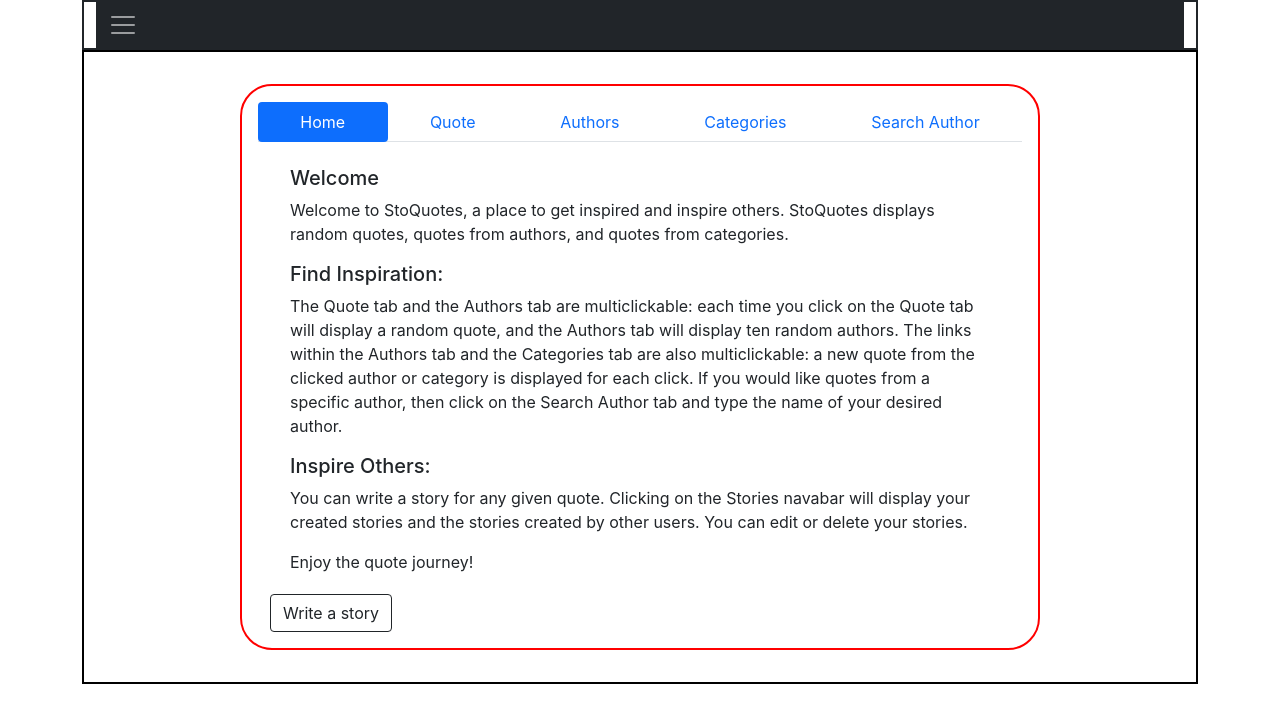
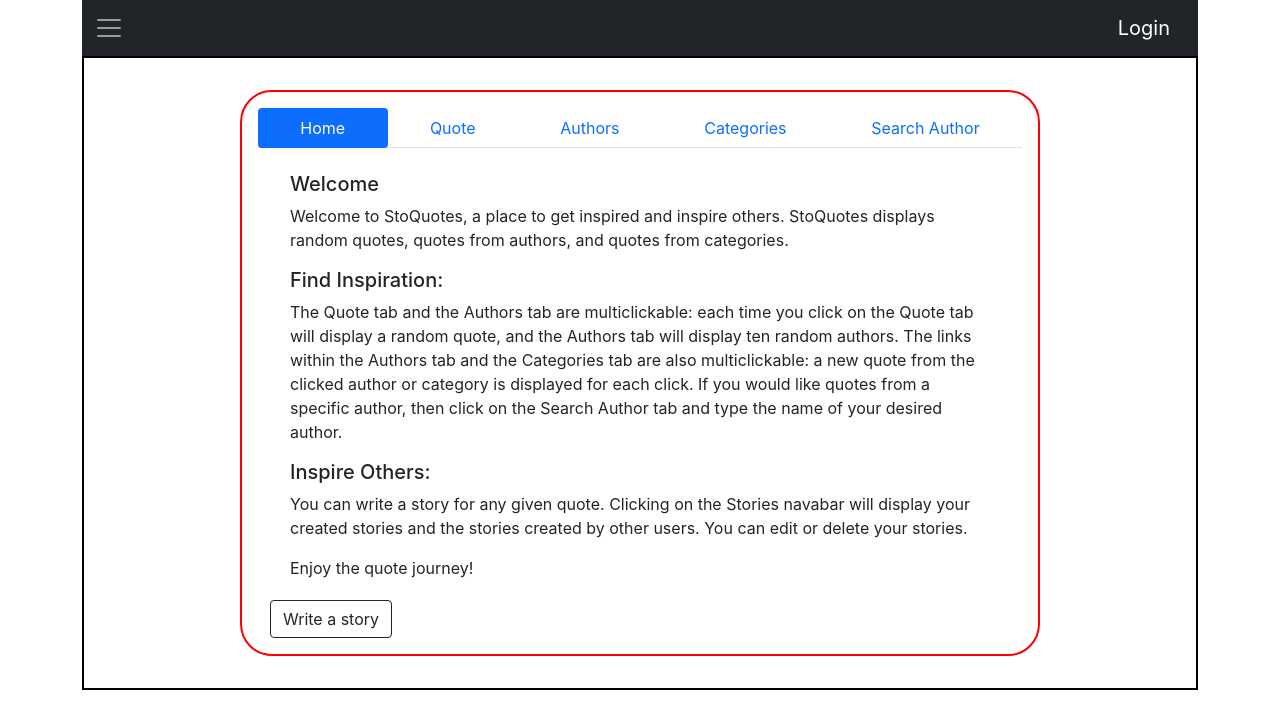
Before and after one commit to mmartinezluis/stoquotes-frontend, a React (Create React App) app: page / in a window 1280 px wide. Shown: the top 728 px of the page. Built offline with nearby package versions, Linux system fonts and the light colour scheme.

Commit message:
separated QuotesMachine from StoriesMachine; making routes for the two machines seems to be not possible

```diff
--- a/src/App.css
+++ b/src/App.css
@@ -58,7 +58,7 @@ li {
 
 #white-box {
   grid-area: stories;
-  border: solid  2px;
+  /* border: solid  2px; */
   /* overflow: scroll; */
 }
 
--- a/src/App.js
+++ b/src/App.js
@@ -1,5 +1,6 @@
 // import logo from "./logo.svg";
 import "./App.css";
+import { Routes, Route } from "react-router-dom";
 import QuotesMachine from "./pages/quotesMachine";
 import StoriesMachine from "./pages/storiesMachine";
 
@@ -7,8 +8,14 @@ function App() {
   return (
     <div className="App">
       <div className="container">
+        {/* <Routes>
+          <Route path="/">
+            <Route index element={<QuotesMachine />} />
+            <Route path="stories" element={<StoriesMachine />} />
+          </Route>
+        </Routes> */}
+        <QuotesMachine />
         <StoriesMachine />
-        <QuotesMachine />
       </div>
     </div>
   );
--- a/src/index.js
+++ b/src/index.js
@@ -1,13 +1,16 @@
-import React from 'react';
-import ReactDOM from 'react-dom/client';
-import './index.css';
-import App from './App';
-import reportWebVitals from './reportWebVitals';
+import React from "react";
+import ReactDOM from "react-dom/client";
+import "./index.css";
+import App from "./App";
+import reportWebVitals from "./reportWebVitals";
+import { BrowserRouter } from "react-router-dom";
 
-const root = ReactDOM.createRoot(document.getElementById('root'));
+const root = ReactDOM.createRoot(document.getElementById("root"));
 root.render(
   <React.StrictMode>
-    <App />
+    <BrowserRouter>
+      <App />
+    </BrowserRouter>
   </React.StrictMode>
 );
 
--- a/src/pages/quotesMachine.js
+++ b/src/pages/quotesMachine.js
@@ -2,7 +2,30 @@ import React from "react";
 
 const QuotesMachine = () => {
   return (
-    //   THE BLACK BOX; HANDLES DISPLAY AND CREATION OF QUOTES AND DISPLAY OF AUTHORS AND CATEGORIES
+    <>
+      {/* STORIES NAVBAR */}
+      <nav className="navbar navbar-dark bg-dark" aria-label="Main navigation">
+        <div className="container-fluid">
+          <button
+            className="navbar-toggler p-0 border-0"
+            type="button"
+            id="navbarSideCollapse"
+            data-bs-toggle="offcanvas"
+            data-bs-target="#offcanvasScrolling"
+            aria-controls="offcanvasScrolling"
+            aria-label="Toggle navigation"
+          >
+            <span className="navbar-toggler-icon"></span>
+          </button>
+
+          <span className="navbar-brand" id="auth-status-btn">
+            Login
+          </span>
+        </div>
+      </nav>
+
+      {/* // THE BLACK BOX; HANDLES DISPLAY AND CREATION OF QUOTES AND DISPLAY OF
+      AUTHORS AND CATEGORIES */}
       <div className="container" id="black-box">
         {/* <!-- START OF MACHINE CONTAINER --> */}
         <div className="container" id="machine">
@@ -92,14 +115,14 @@ const QuotesMachine = () => {
                 </p>
                 <h5>Find Inspiration:</h5>
                 <p>
-                The Quote tab and the Authors tab are multiclickable: each time
-                you click on the Quote tab will display a random quote, and the
-                Authors tab will display ten random authors. The links within
-                the Authors tab and the Categories tab are also multiclickable:
-                a new quote from the clicked author or category is displayed for
-                each click. If you would like quotes from a specific author,
-                then click on the Search Author tab and type the name of your
-                desired author.
+                  The Quote tab and the Authors tab are multiclickable: each
+                  time you click on the Quote tab will display a random quote,
+                  and the Authors tab will display ten random authors. The links
+                  within the Authors tab and the Categories tab are also
+                  multiclickable: a new quote from the clicked author or
+                  category is displayed for each click. If you would like quotes
+                  from a specific author, then click on the Search Author tab
+                  and type the name of your desired author.
                 </p>
                 <h5>Inspire Others:</h5>
                 <p>
@@ -188,7 +211,8 @@ const QuotesMachine = () => {
         </div>
         {/* <!-- END OF MACHINE CONTAINER --> */}
       </div>
-    //   END OF BLACK BOX CONTAINER
+      {/* // END OF BLACK BOX CONTAINER */}
+    </>
   );
 };
 
--- a/src/pages/storiesMachine.js
+++ b/src/pages/storiesMachine.js
@@ -4,23 +4,6 @@ const StoriesMachine = () => {
   return (
     // START OF WHITE-BOX; HOLDS ALL CREATED STORIES
     <div className="container" id="white-box">
-      {/* THIS NAVBAR */}
-      <nav className="navbar navbar-dark bg-dark" aria-label="Main navigation">
-        <div className="container-fluid">
-          <button
-            className="navbar-toggler p-0 border-0"
-            type="button"
-            id="navbarSideCollapse"
-            data-bs-toggle="offcanvas"
-            data-bs-target="#offcanvasScrolling"
-            aria-controls="offcanvasScrolling"
-            aria-label="Toggle navigation"
-          >
-            <span className="navbar-toggler-icon"></span>
-          </button>
-
-          <span className="navbar-brand" id="auth-status-btn"></span>
-
       <div
         className="navbar-collapse offcanvas offcanvas-end"
         data-bs-scroll="true"
@@ -171,9 +154,32 @@ const StoriesMachine = () => {
         </div>
       </div>
     </div>
-      </nav>
-    </div>
   );
 };
+// const StoriesMachine = () => {
+//   return (
+//     // START OF WHITE-BOX; HOLDS ALL CREATED STORIES
+//     <div className="container" id="white-box">
+//     {/* THIS NAVBAR */}
+//       <nav className="navbar navbar-dark bg-dark" aria-label="Main navigation">
+//         <div className="container-fluid">
+//           <button
+//             className="navbar-toggler p-0 border-0"
+//             type="button"
+//             id="navbarSideCollapse"
+//             data-bs-toggle="offcanvas"
+//             data-bs-target="#offcanvasScrolling"
+//             aria-controls="offcanvasScrolling"
+//             aria-label="Toggle navigation"
+//           >
+//             <span className="navbar-toggler-icon"></span>
+//           </button>
+
+//           <span className="navbar-brand" id="auth-status-btn"></span>
+//         </div>
+//       </nav>
+//     </div>
+//   );
+// };
 
 export default StoriesMachine;
```
Lines whose indentation alone changed are shown as unchanged.
